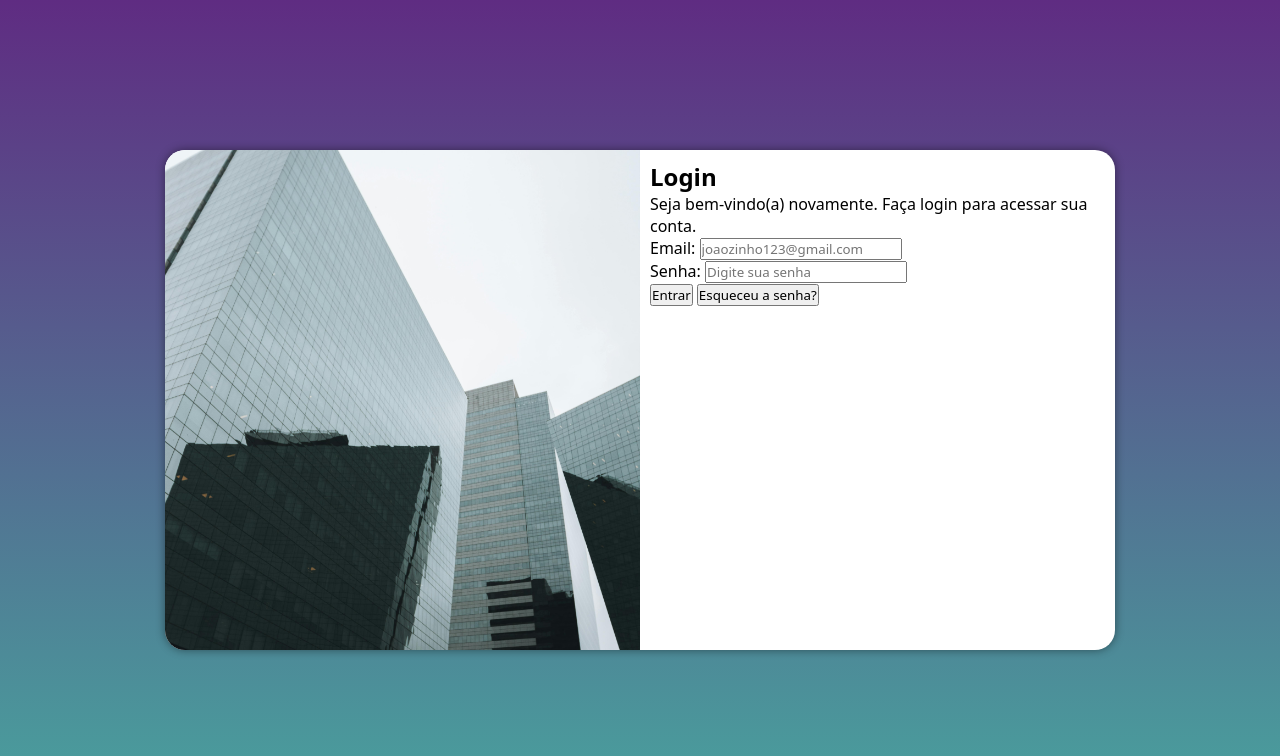
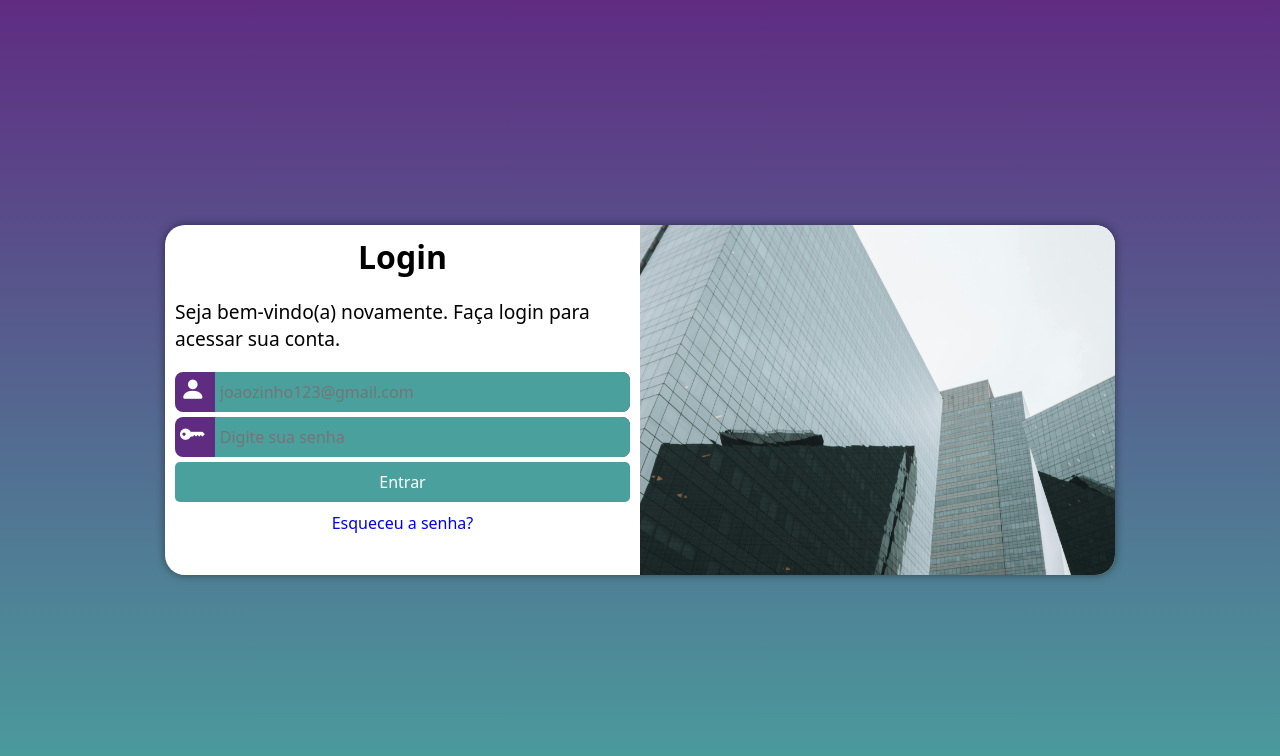
Before and after one commit to ianjuca/projeto-login, a plain HTML site: page index.html in a window 1280 px wide. Drawn offline with nearby package versions, Linux system fonts and the light colour scheme.

Commit message:
finalizei tela de login basica

```diff
--- a/index.html
+++ b/index.html
@@ -4,6 +4,7 @@
     <meta charset="UTF-8">
     <meta name="viewport" content="width=device-width, initial-scale=1.0">
     <title>Login</title>
+    <link rel="stylesheet" href="https://cdn.jsdelivr.net/npm/bootstrap-icons@1.11.3/font/bootstrap-icons.min.css">
     <link rel="stylesheet" href="styles/style.css">
     <link rel="stylesheet" href="styles/media-query.css">
 </head>
@@ -17,19 +18,19 @@
                 <h1>Login</h1>
                 <p>Seja bem-vindo(a) novamente. Faça login para acessar sua conta.</p>
                 <form action="login.js" method="post" autocomplete="on">
-                    <div>
-                        <label for="iemail">Email: </label>
+                    <div class="campo">
+                        <i class="bi bi-person-fill"></i>
                         <input type="email" name="email" id="iemail" required autocomplete="email" placeholder="joaozinho123@gmail.com">
+                        <label for="iemail">Email</label>
                     </div>
 
-                    <div>
-                        <label for="isenha">Senha: </label>
-                        <input type="password" name="senha" id="isenha" required min="8" max="15" autocomplete="current-password" placeholder="Digite sua senha">
+                    <div class="campo">
+                        <i class="bi bi-key-fill"></i>
+                        <input type="password" name="senha" id="isenha" required minlength="8" maxlength="15" autocomplete="current-password" placeholder="Digite sua senha">
+                        <label for="isenha">Senha</label>
                     </div>
-                    <div>
-                        <input type="submit" value="Entrar">
-                        <input type="submit" value="Esqueceu a senha?">
-                    </div>
+                    <input type="submit" value="Entrar">
+                    <a class="botao" href="esqueci.html">Esqueceu a senha?</a>
                 </form>
             </div>
         </section>
--- a/styles/media-query.css
+++ b/styles/media-query.css
@@ -9,6 +9,7 @@
         grid-template-columns: repeat(3,1fr);
         grid-template-rows: repeat(5,1fr);
         width: 80vw;
+        height: 300px;
     }
     section#login > div#imagem {
         grid-row: 1/6;
@@ -18,6 +19,13 @@
     section#login > div#formulario {
         grid-row: 1/6;
         grid-column: 2/4;
+    }
+    div#formulario > h1 {
+        font-size: 1.7em;
+    }
+    div#formulario > p {
+        font-size: 1em;
+        margin: 20px 0px;
     }
 }
 
@@ -31,16 +39,24 @@
         grid-template-columns: repeat(4,1fr);
         grid-template-rows: repeat(5,1fr);
         width: 950px;
+        height: 350px;
     }
     section#login > div#imagem {
         grid-row: 1/6;
-        grid-column: 1/3;
+        grid-column: 3/5;
         height: 100%;
 
     }
     section#login > div#formulario {
         grid-row: 1/6;
-        grid-column: 3/5;
+        grid-column: 1/3;
         height: 100%;
     }
+    div#formulario > h1 {
+        font-size: 2em;
+    }
+    div#formulario > p {
+        font-size: 1.2em;
+        margin: 20px 0px;
+    }
 }
--- a/styles/style.css
+++ b/styles/style.css
@@ -48,3 +48,79 @@ section#login > div#imagem {
 section#login > div#formulario {
     padding: 10px;
 }
+
+div#formulario > h1 {
+    text-align: center;
+    margin-bottom: 10px;
+}
+div#formulario > p {
+    font-size: 0.9em;
+    margin-bottom: 15px;
+}
+
+form > div.campo {
+    background-color: #5f2c82;
+    width: 100%;
+    display: block;
+    height: 40px;
+    border-radius: 8px;
+    margin: 5px 0px;
+}
+
+div.campo > label {
+    display: none;
+}
+
+div.campo > i {
+    color: white;
+    font-size: 1.6em;
+    width: 40px;
+    padding: 5px;
+}
+
+div.campo input {
+    background-color: var(--cor1)  ;
+    font-size: 1em;
+    height: 100%;
+    border: none;
+    border-top-right-radius:8px;
+    border-bottom-right-radius: 8px;
+    width: calc(100% - 40px);
+    padding: 5px;
+    transform: translateY(-1px);
+
+}
+
+div.campo > input:focus-within {
+    background-color: white;
+}
+form > input[type=submit] {
+    display: block;
+    font-size: 1em;
+    width: 100%;
+    height: 40px;
+    background-color: var(--cor1);
+    color: white;
+    border: none;
+    border-radius: 5px;
+    cursor: pointer;
+}
+
+form > input[type=submit]:hover {
+    background-color: #1d413f;
+}
+
+form > a.botao {
+    display: block;
+    text-align: center;
+    font-size: 1em;
+    width: 100%;
+    height: 40px;
+    text-decoration: none;
+    padding-top: 10px;
+    cursor: pointer;
+}
+
+form > a.botao:hover {
+    text-decoration: underline;
+}
```
Also changed, not shown: login.js (line endings or trailing spaces).
